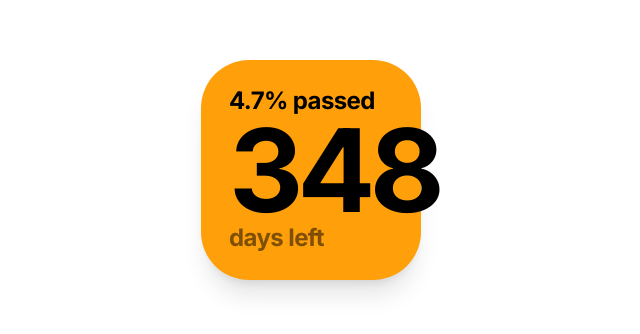
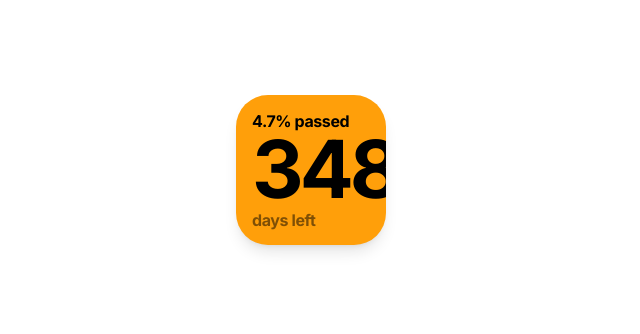
Before and after one commit to laifislove-blip/year_counter, a React (Vite) app: page / in a window 1280 px wide. Shown: the part 230-564 px from the top of the page, without its empty margins (329-969 px from the left). Built offline with nearby package versions, Linux system fonts and the light colour scheme.

Commit message:
Add files via upload

```diff
--- a/components/Widget.tsx
+++ b/components/Widget.tsx
@@ -7,34 +7,38 @@ interface WidgetProps {
 
 const Widget: React.FC<WidgetProps> = ({ percentage, daysLeft }) => {
   return (
-    <div className="flex items-center justify-center p-4">
+    <div className="flex items-center justify-center p-2">
       {/*
-        요청하신 220px x 220px 사이즈로 조정
-        배경색: 오렌지(#FF9F0A)
-        모서리 곡률: 3rem
+        사이즈: 150px x 150px
+        배경색: 선명한 오렌지(#FF9F0A)
+        모서리 곡률: 150px에 적합한 2rem (약 32px)
       */}
-      <div className="w-[220px] h-[220px] bg-[#FF9F0A] rounded-[3rem] flex items-center justify-center select-none shadow-xl">
+      <div className="w-[150px] h-[150px] bg-[#FF9F0A] rounded-[2rem] flex items-center justify-center select-none shadow-lg overflow-hidden relative">
 
-        {/* 내부 컨텐츠가 220px 배경에 꽉 차도록 패딩 및 간격 재조정 */}
-        <div className="flex flex-col items-start text-left px-7 w-full">
+        {/*
+          내부 컨텐츠 컨테이너
+          숫자가 잘리는 현상을 방지하기 위해 패딩(px-4)을 적용하고
+          글자 크기를 150px 너비에 맞춰 조정했습니다.
+        */}
+        <div className="flex flex-col items-start text-left px-4 w-full">
 
-          {/* 첫 번째 줄: % passed (1.5rem) */}
-          <div className="mb-3">
-            <span className="text-black font-bold text-[1.5rem] tracking-tight leading-none">
+          {/* 첫 번째 줄: % passed */}
+          <div className="mb-1">
+            <span className="text-black font-bold text-[1rem] tracking-tight leading-none">
               {percentage}% passed
             </span>
           </div>
 
-          {/* 두 번째 줄: 메인 숫자 (7.2rem으로 배경을 가득 채움) */}
+          {/* 두 번째 줄: 메인 숫자 (3자리 숫자가 잘리지 않도록 크기 최적화) */}
           <div className="mb-0">
-            <span className="text-[7.2rem] font-black text-black leading-[0.75] tracking-tighter">
+            <span className="text-[5rem] font-black text-black leading-[0.8] tracking-[-0.05em]">
               {daysLeft}
             </span>
           </div>
 
-          {/* 세 번째 줄: days left (1.5rem) */}
-          <div className="mt-2">
-            <span className="text-black/50 font-bold text-[1.5rem] tracking-tight leading-none">
+          {/* 세 번째 줄: days left */}
+          <div className="mt-1">
+            <span className="text-black/50 font-bold text-[1rem] tracking-tight leading-none">
               days left
             </span>
           </div>
```
